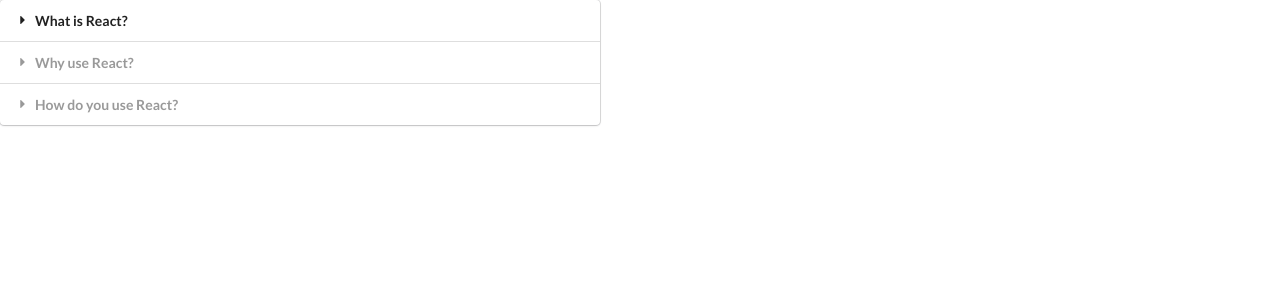
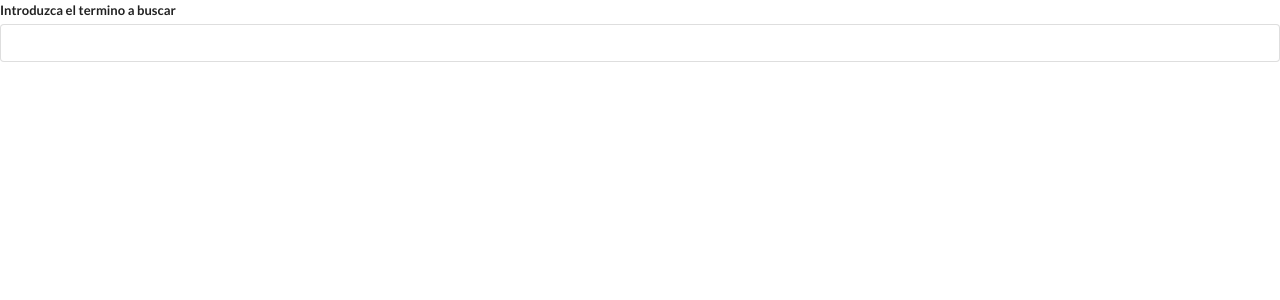
Before and after one commit to AlbertoSan/widgets, a React (Create React App) app: page / in a window 1280 px wide. Shown: the top 300 px of the page. Built offline with nearby package versions, Linux system fonts and the light colour scheme.

Commit message:
add Search widget

```diff
--- a/src/App.js
+++ b/src/App.js
@@ -1,5 +1,6 @@
 import React from 'react';
 import Accordion from './components/Accordion';
+import Search from './components/Search';
 
 const items = [
     {
@@ -19,7 +20,7 @@ const items = [
 export default () => {
     return (
         <div>
-            <Accordion items={items} />
+            <Search />
         </div>
     );
 };
--- /dev/null
+++ b/src/components/Search.js
@@ -0,0 +1,16 @@
+import React from 'react';
+
+const Search = () => {
+    return (
+        <div>
+            <div className="ui form">
+                <div className="field">
+                    <label>Introduzca el termino a buscar</label>
+                    <input className="input" />
+                </div>
+            </div>
+        </div>
+    );
+};
+
+export default Search;
```
